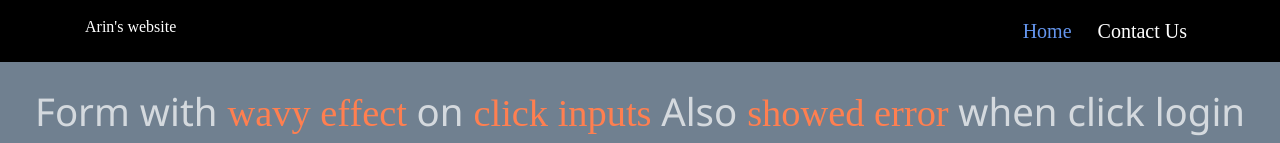
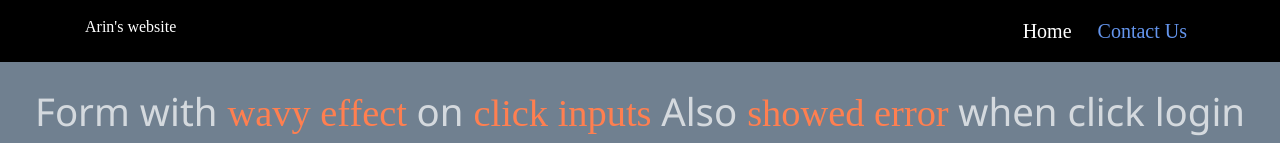
Before and after one commit to arinsoni/Responsive-WebPage, a plain HTML site: page contact.html in a window 1280 px wide. Shown: the top 143 px of the page. Drawn offline with nearby package versions, Linux system fonts and the light colour scheme.

Commit message:
Update contact.html

```diff
--- a/contact.html
+++ b/contact.html
@@ -29,10 +29,10 @@
             <div class="collapse navbar-collapse" id="navbarSupportedContent">
                 <ul class="navbar-nav mr-auto w-100 justify-content-end">
                     <li class="nav-item ">
-                        <a class="nav-link current text-center" href="index.html">Home </a>
+                        <a class="nav-link  text-center" href="index.html">Home </a>
                     </li>
                     <li class="nav-item active">
-                        <a class="nav-link  text-center" href="contact.html">Contact Us</a>
+                        <a class="nav-link current text-center" href="contact.html">Contact Us</a>
 
 
                 </ul>
```
